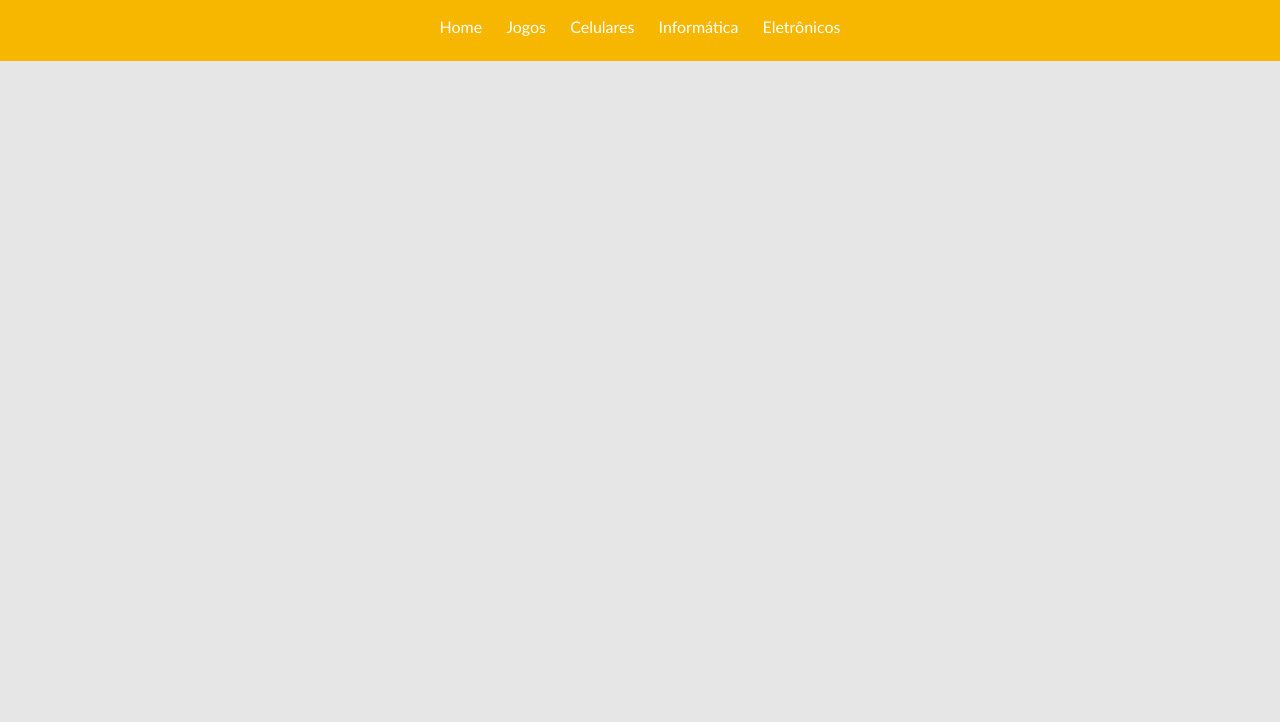
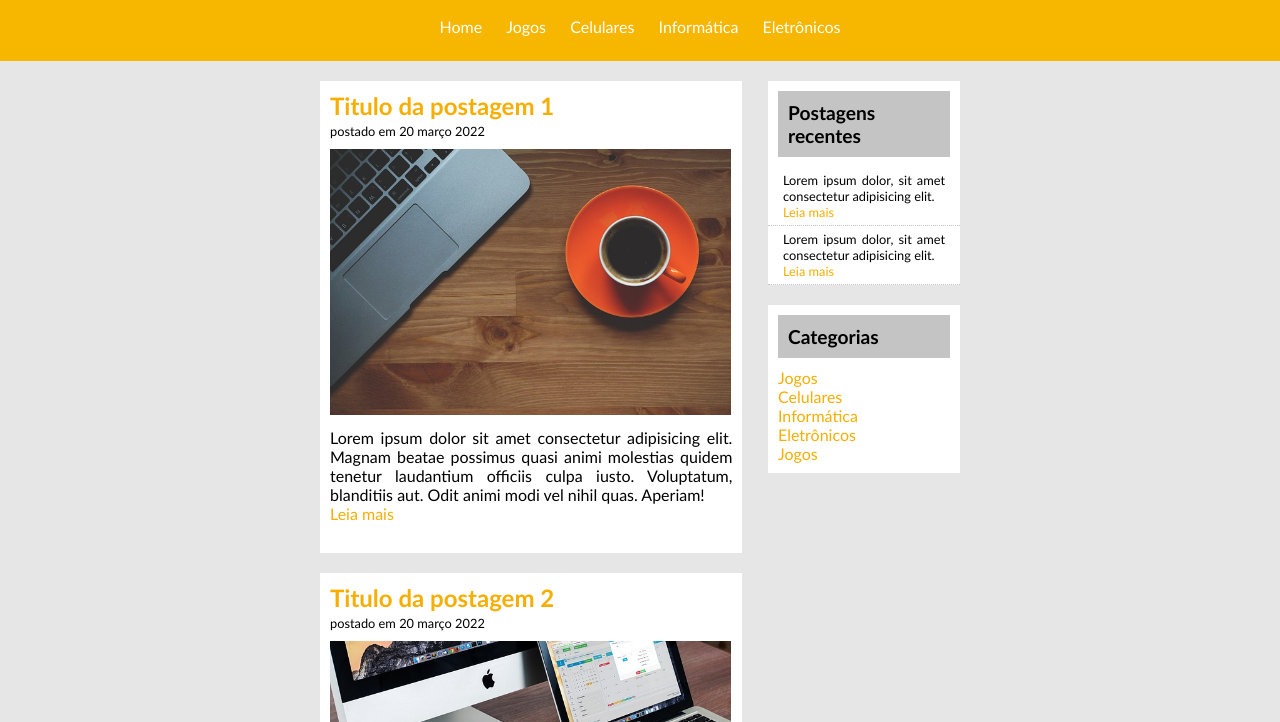
Before and after one commit to JVTNeto/projeto-tecblog, a plain HTML site: page index.html in a window 1280 px wide. Shown: the part 78-800 px from the top of the page. Drawn offline with Linux system fonts and the light colour scheme.

Commit message:
criando corpo e lateral da pagina

```diff
--- a/css/style.css
+++ b/css/style.css
@@ -42,6 +42,109 @@ body {
     transition: 0.5s;
 }
 
+#conteudo-principal {
+    width: 50vw;
+    height: 100vh;
+    margin: 20px auto;
+    position: relative;
+}
+
+#conteudo {
+    margin-bottom: 20px;
+    width: 33vw;
+    float: left;
+}
+
+#conteudo-lateral {
+    width: 15vw;
+    float: right;
+    background-color: #FFF;
+    margin-bottom: 20px;
+
+}
+
+#menu-lateral {
+    width: 15vw;
+    float: right;
+    background-color: #FFF;
+}
+
+#rodape {
+    clear: both;
+    text-align: center;
+    background-color: #c4c4c4;
+    padding: 10px;
+    margin-top: 0;
+}
+
 .branco {
     color: #FFF;
 }
+
+.postagem {
+    background-color: #FFF;
+    margin-bottom: 20px;
+    padding-bottom: 30px;
+}
+
+.postagem > h1 {
+    color: var(--cor-titulo);
+    font-size: 1.5em;
+    padding: 10px 10px 0px 10px;
+}
+
+.postagem > span {
+    font-size: 0.8em;
+    padding: 10px;
+}
+
+.postagem > a {
+    padding: 10px;
+}
+
+.imagem {
+    width: 95%;
+    padding: 10px;
+}
+
+.post {
+    padding: 5px;
+    text-align: justify;
+    font-size: 0.8em;
+    border-bottom: 1px dotted #c4c4c4;
+}
+
+.post > a {
+    padding: 10px;
+}
+
+.nav-lateral{
+    margin-top: 0;
+    padding-top: 0;
+    padding-left: 10px;
+    padding-right: 10px;
+    padding-bottom: 10px;
+}
+
+p {
+    text-align: justify;
+    padding-left: 10px;
+    padding-right: 10px;
+    padding-top: 0;
+}
+
+a {
+    color: #F7AE00;
+    text-decoration: none;
+}
+
+a:hover {
+    text-decoration: underline;
+}
+
+h2 {
+    font-size: 1.2em;
+    background-color: #c4c4c4;
+    margin: 10px;
+    padding: 10px;
+}
--- a/index.html
+++ b/index.html
@@ -9,7 +9,7 @@
 </head>
 <body>
 
-    <div id="area-cabecalho">
+    <div id="area-cabecalho"> <!-- #Inicio do cabeçalho-->
 
         <div id="texto-logo">
             <h1>Tec<span class="branco">Blog</span></h1>
@@ -23,7 +23,71 @@
             <a href="">Eletrônicos</a>
         </div>
 
-    </div>
+    </div> <!-- //Fim do cabeçalho-->
+
+    <div id="conteudo-principal"> <!--#Inicio do conteudo principal-->
+
+        <div id="conteudo">
+
+            <div class="postagem">
+                <h1>Titulo da postagem 1</h1>
+                <span>postado em 20 março 2022</span>
+                <img src="img/imagem1.jpg" class="imagem">
+                <p>
+                    Lorem ipsum dolor sit amet consectetur adipisicing elit. Magnam beatae possimus quasi animi molestias quidem tenetur laudantium officiis culpa iusto. Voluptatum, blanditiis aut. Odit animi modi vel nihil quas. Aperiam!
+                </p>
+                <a href="">Leia mais</a>
+
+            </div>
+
+            <div class="postagem">
+                <h1>Titulo da postagem 2</h1>
+                <span>postado em 20 março 2022</span>
+                <img src="img/imagem2.jpg" class="imagem">
+                <p>
+                    Lorem ipsum dolor sit amet consectetur adipisicing elit. Magnam beatae possimus quasi animi molestias quidem tenetur laudantium officiis culpa iusto. Voluptatum, blanditiis aut. Odit animi modi vel nihil quas. Aperiam!
+                </p>
+                <a href="">Leia mais</a>
+
+            </div>
+
+
+        </div>
+
+        <div id="conteudo-lateral">
+            <h2>Postagens recentes</h2>
+
+            <div class="post">
+                <p>
+                    Lorem ipsum dolor, sit amet consectetur adipisicing elit.
+                </p>
+                <a href="">Leia mais</a>
+            </div>
+
+            <div class="post">
+                <p>
+                    Lorem ipsum dolor, sit amet consectetur adipisicing elit.
+                </p>
+                <a href="">Leia mais</a>
+            </div>
+        </div>
+
+        <div id="menu-lateral">
+            <h2>Categorias</h2>
+            <div class="nav-lateral">
+                <a href="">Jogos</a><br>
+                <a href="">Celulares</a><br>
+                <a href="">Informática</a><br>
+                <a href="">Eletrônicos</a><br>
+                <a href="">Jogos</a>
+            </div>
+        </div>
+
+        <div id="rodape">
+            <h4>Todos os direitos reservados</h4>
+        </div>
+
+    </div> <!--// Fim do conteudo principal-->
 
 </body>
 </html>
```
